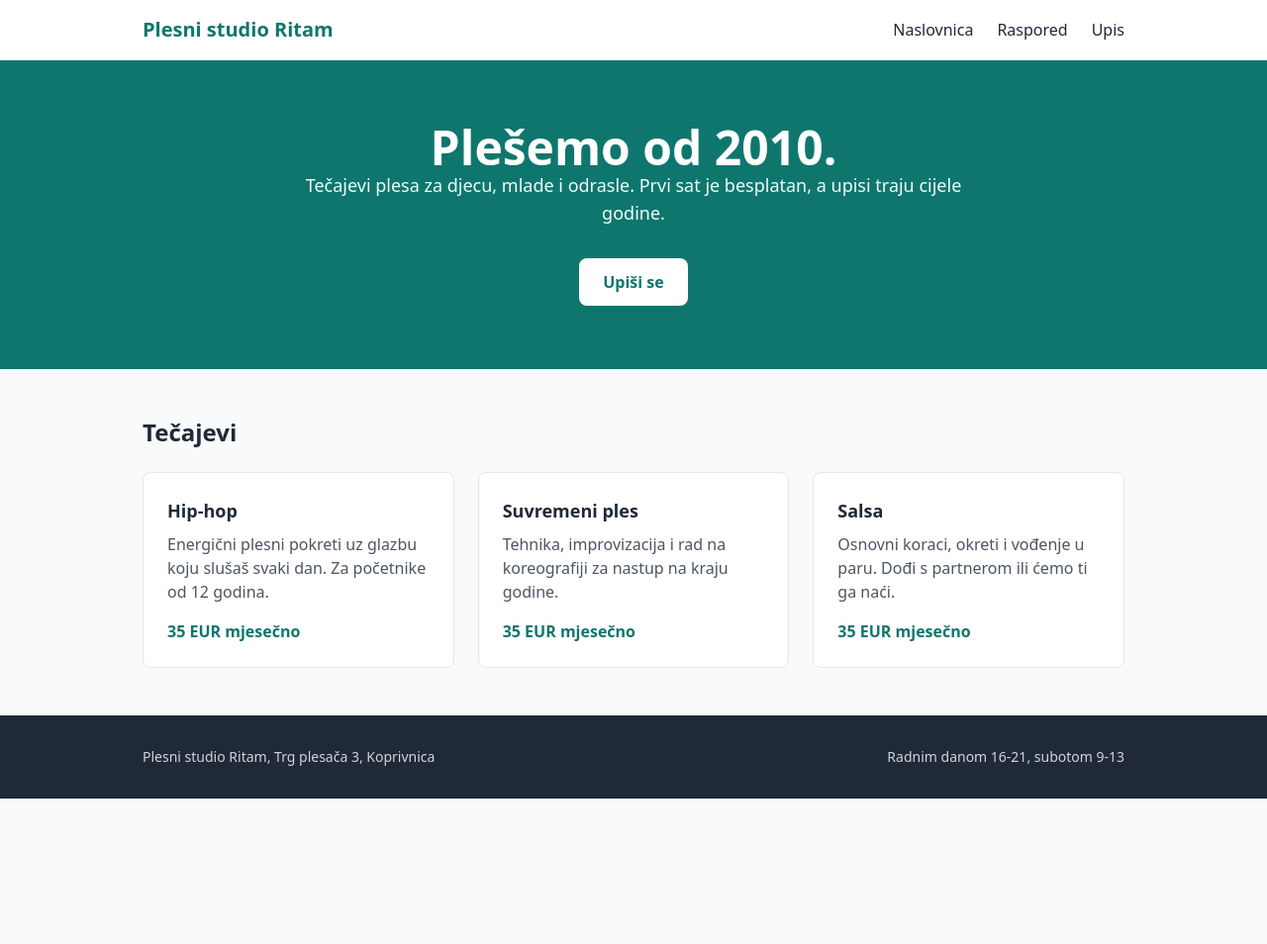
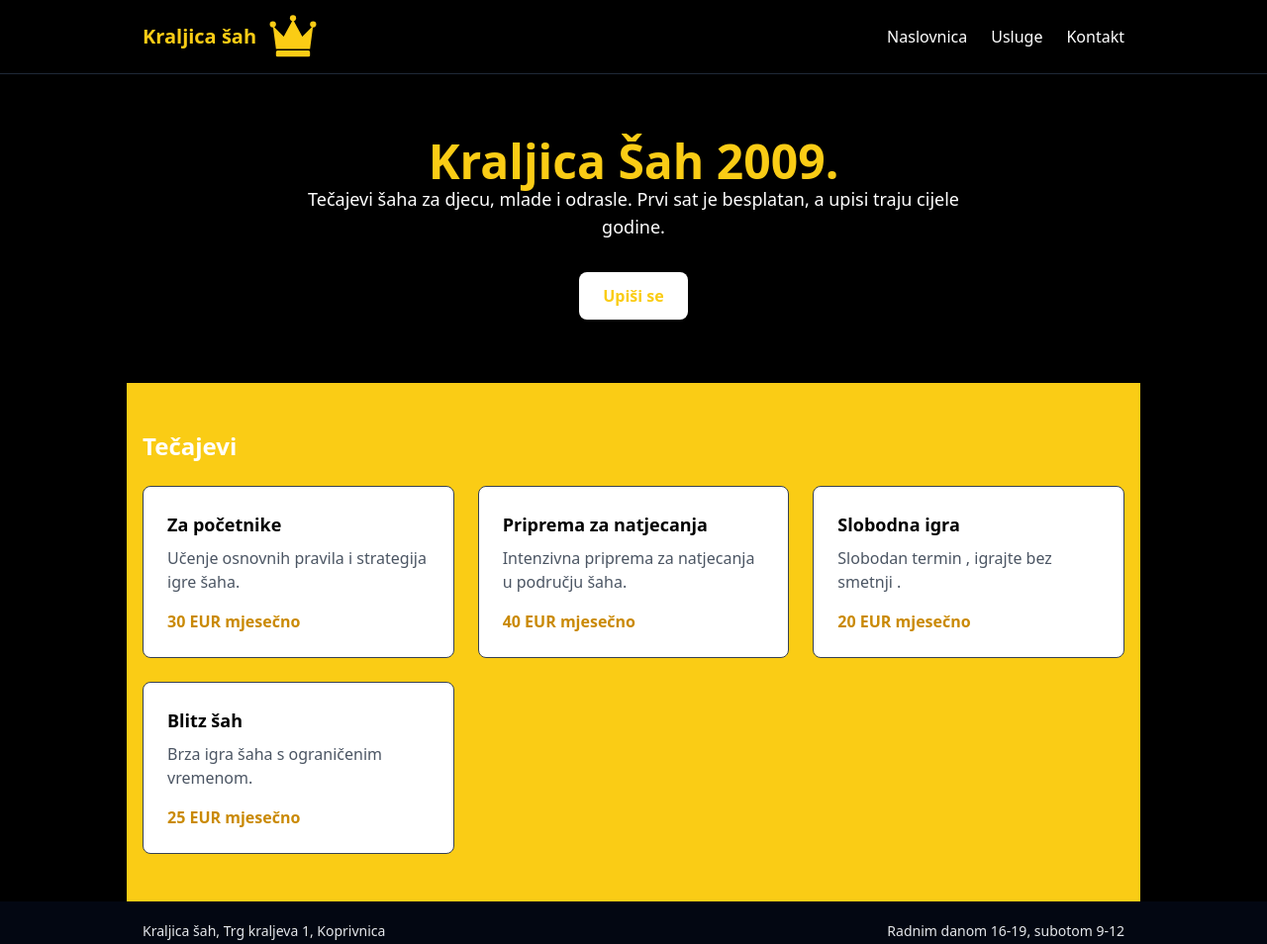
Before and after one commit to Rokorocket12345/Tailwind_KraljicaSah, a plain HTML site: page index.html in a window 1280 px wide. Shown: the whole page at 99% size. Before the commit the page ends 807 px from the top, so only its background shows below. Drawn offline with nearby package versions, Linux system fonts and the light colour scheme.

Commit message:
KraljicaŠah

```diff
--- a/css/style.css
+++ /dev/null
@@ -1,109 +0,0 @@
-* {
-    box-sizing: border-box;
-}
-
-body{
-    margin: 0;
-    font-family: system-ui, Arial, sans-serif;
-    font-size: 16px;
-    line-height: 1.6;
-    color: #1f2937;
-    background-color: #f9fafb;
-
-}
-h1, h2{
-    color: #0f766e;
-    line-height: 1.2
-}
-h1{
-    font-size: 2rem;
-}
-p{
-    color: #4b5563;
-}
-.intro {
-    font-size: 1.25rem;
-    color: #1f2937;
-}
-#note {
-    font-style: italic;
-    text-align:center;
-
-}
-
-.wrapper{
-    width: 100%;
-    max-width: 1024px;
-    margin: 0 auto;
-    padding: 16px;
-}
-
-.card{
-    padding: 20px 24px ;
-    background-color: white;
-    border: 1px solid rgb(229, 231, 235);
-    border-radius:8px;
-}
-.card h2{
-    margin-top: 0;
-    font-size: 1.25;
-}
-
-.button  {
-    display: inline-block;
-    padding: 10px 20px;
-    background-color: #0f7663;
-    color: white;
-    font-weight: 600;
-    text-decoration: none;
-    border-radius: 6px;
-}
-.site-header{
-    background-color: white;
-    border-bottom: 1px solid rgb(229, 231, 235);
-
-}
-.header-bar{
-    display: flex;
-    flex-wrap: wrap;
-    justify-content: space-between;
-    align-items: center;
-    gap: 8px 20px;
-}
-.brand{
-    font-size: 1.25rem;
-    font-weight: 700;
-    color: #0f7663;
-    text-decoration: none;
-}
-.site-nav{
-    display: flex;
-    gap: 20px;
-}
-.site-nav a{
-    color: #1f2937;
-    text-decoration: none;
-}
-.grid{
-    display: flex;
-    flex-wrap:wrap;
-    gap: 20px;
-    margin-bottom: 20px;
-}
-.grid .card {
-    flex: 1 1 260px;
-}
-.card{
-    position: relative;
-}
-.badge{
-    position: absolute;
-    top: 12px;
-    right: 12px;
-    padding: 2px 8px;
-    font-size: 0.75rem;
-    font-weight: 700;
-    letter-spacing: 0.05rem;
-    background-color: hsl(45, 93%, 60%);
-    border-radius: 4px;
-}
--- a/index.html
+++ b/index.html
@@ -3,64 +3,74 @@
 <head>
     <meta charset="UTF-8">
     <meta name="viewport" content="width=device-width, initial-scale=1.0">
-    <title>Plesni studio Ritam</title>
+    <title>Kraljica šah</title>
     <script src="https://cdn.tailwindcss.com"></script>
 </head>
-<body class="bg-gray-50 text-gray-800">
-    <header class="sticky top-0 bg-white border-b border-gray-200">
-      <div
-        class="max-w-5xl mx-auto px-4 py-4 flex items-center justify-between"
-      >
-        <a href="index.html" class="text-xl font-bold text-teal-700"
-          >Plesni studio Ritam</a
-        >
+<body class="bg-black text-white">
+
+    <header class="sticky top-0 z-50 bg-black border-b border-gray-800">
+      <div class="max-w-5xl mx-auto px-4 py-3 flex justify-between items-center">
+
+        <div class="flex items-center gap-3">
+          <a href="index.html" class="text-xl font-bold text-yellow-400">Kraljica šah</a>
+          <img src="slike/kraljica.svg" width="50" height="50" alt="Kraljica šah">
+        </div>
+
         <nav class="hidden md:flex gap-6">
-          <a href="index.html" class="hover:text-teal-700">Naslovnica</a>
-          <a href="schedule.html" class="hover:text-teal-700">Raspored</a>
-          <a href="enroll.html" class="hover:text-teal-700">Upis</a>
+          <a href="index.html" class="hover:text-yellow-300">Naslovnica</a>
+          <a href="usluge.html" class="hover:text-yellow-300">Usluge</a>
+          <a href="kontakt.html" class="hover:text-yellow-300">Kontakt</a>
         </nav>
+
       </div>
     </header>
-    <nav class="md:hidden bg-white border-b border-gray-200">
-      <div class="flex justify-around py-2 text-sm">
-        <a href="index.html">Naslovnica</a>
-        <a href="schedule.html">Raspored</a>
-        <a href="enroll.html">Upis</a>
+    <nav class="md:hidden bg-yellow-500 border-b border-gray-500">
+      <div class="flex justify-around py-2 text-sm font-bold">
+        <a href="index.html" class="hover:text-white text-black">Naslovnica</a>
+        <a href="usluge.html" class="hover:text-white text-black">Usluge</a>
+        <a href="kontakt.html" class="hover:text-white text-black">Kontakt</a>
       </div>
     </nav>
 
-<section class="bg-teal-700 text-white">
+<section class="bg-black text-yellow-400">
     <div class="max-w-5xl mx-auto px-4 py-16 text-center">
-        <h1 class="text-3xl md:text-5xl font-bold mx-auto">Plešemo od 2010.</h1>
-        <p class="text-lg text-teal-50 mb-8 max-w-2xl mx-auto">
-            Tečajevi plesa za djecu, mlade i odrasle. Prvi sat je besplatan, a upisi traju cijele godine.
+        <h1 class="text-4xl md:text-5xl font-bold mx-auto">Kraljica Šah 2009.</h1>
+        <p class="text-lg text-white mb-8 max-w-2xl mx-auto">
+            Tečajevi šaha za djecu, mlade i odrasle. Prvi sat je besplatan, a upisi traju cijele godine.
         </p>
-        <a href="enroll.html" class="inline-block bg-white text-teal-700 font-semibold px-6 py-3 rounded-lg hover:bg-teal-50">Upiši se</a>
+        <a href="usluge.html" class="inline-block bg-white text-yellow-400 font-semibold px-6 py-3 rounded-lg hover:bg-yellow-50">Upiši se</a>
     </div>
 </section>
 
 
-<section class="max-w-5xl mx-auto px-4 py-12">
+<section class="max-w-5xl mx-auto px-4 py-12 bg-yellow-400">
     <h2 class="text-2xl font-bold mb-6">Tečajevi</h2>
 
     <div class="grid grid-cols-1 sm:grid-cols-2 lg:grid-cols-3 gap-6">
-        <article class="bg-white border border-gray-200 rounded-lg p-6 hover:border-teal-500">
-            <h3 class="text-lg font-semibold mb-2">Hip-hop</h3>
-            <p class="text-gray-600 mb-4">Energični plesni pokreti uz glazbu koju slušaš svaki dan. Za početnike od 12 godina.</p>
-            <p class="text-teal-700 font-bold">35 EUR mjesečno</p>
+        <article class="bg-white border border-gray-700 rounded-lg p-6 hover:border-teal-500">
+            <h3 class="text-lg font-semibold mb-2 text-black">Za početnike</h3>
+            <p class="text-gray-600 mb-4">Učenje osnovnih pravila i strategija igre šaha.</p>
+            <p class="text-yellow-600 font-bold">30 EUR mjesečno</p>
         </article>
 
-        <article class="bg-white border border-gray-200 rounded-lg p-6 hover:border-teal-500">
-            <h3 class="text-lg font-semibold mb-2">Suvremeni ples</h3>
-            <p class="text-gray-600 mb-4">Tehnika, improvizacija i rad na koreografiji za nastup na kraju godine.</p>
-            <p class="text-teal-700 font-bold">35 EUR mjesečno</p>
+        <article class="bg-white border border-gray-700 rounded-lg p-6 hover:border-teal-500">
+            <h3 class="text-lg font-semibold mb-2 text-black">Priprema za natjecanja</h3>
+            <p class="text-gray-600 mb-4">Intenzivna priprema za natjecanja u području šaha.</p>
+            <p class="text-yellow-600 font-bold">40 EUR mjesečno</p>
         </article>
 
-        <article class="bg-white border border-gray-200 rounded-lg p-6 hover:border-teal-500">
-            <h3 class="text-lg font-semibold mb-2">Salsa</h3>
-            <p class="text-gray-600 mb-4">Osnovni koraci, okreti i vođenje u paru. Dođi s partnerom ili ćemo ti ga naći.</p>
-            <p class="text-teal-700 font-bold">35 EUR mjesečno</p>
+        <article class="bg-white border border-gray-700 rounded-lg p-6 hover:border-teal-500">
+            <h3 class="text-lg font-semibold mb-2 text-black">Slobodna igra</h3>
+            <p class="text-gray-600 mb-4">Slobodan termin , igrajte bez smetnji .</p>
+            <p class="text-yellow-600 font-bold">20 EUR mjesečno</p>
         </article>
+
+        <article class="bg-white border border-gray-700 rounded-lg p-6 hover:border-teal-500">
+            <h3 class="text-lg font-semibold mb-2 text-black">Blitz šah</h3>
+            <p class="text-gray-600 mb-4">Brza igra šaha s ograničenim vremenom.</p>
+            <p class="text-yellow-600 font-bold">25 EUR mjesečno</p>
+        </article>
+
     </div>
 </section>
 
@@ -68,12 +78,12 @@
 
 
 
-     <footer class="bg-gray-800 text-gray-300">
+     <footer class="bg-gray-950 text-gray-200">
       <div
-        class="max-w-5xl mx-auto px-4 py-8 flex flex-col md:flex-row justify-between gap-4 text-sm"
+        class="max-w-5xl mx-auto px-4 py-5 flex flex-col md:flex-row justify-between gap-4 text-sm"
       >
-        <p>Plesni studio Ritam, Trg plesača 3, Koprivnica</p>
-        <p>Radnim danom 16-21, subotom 9-13</p>
+        <p>Kraljica šah, Trg kraljeva 1, Koprivnica</p>
+        <p>Radnim danom 16-19, subotom 9-12</p>
       </div>
     </footer>
 </body>
```
Also changed, not shown: kontakt.html (renamed from enroll.html, +21 -19 lines), schedule.html (deleted, +0 -59 lines), usluge.html (added, +86 -0 lines), slike/kraljica.svg (added), slike/ploca.svg (added).
